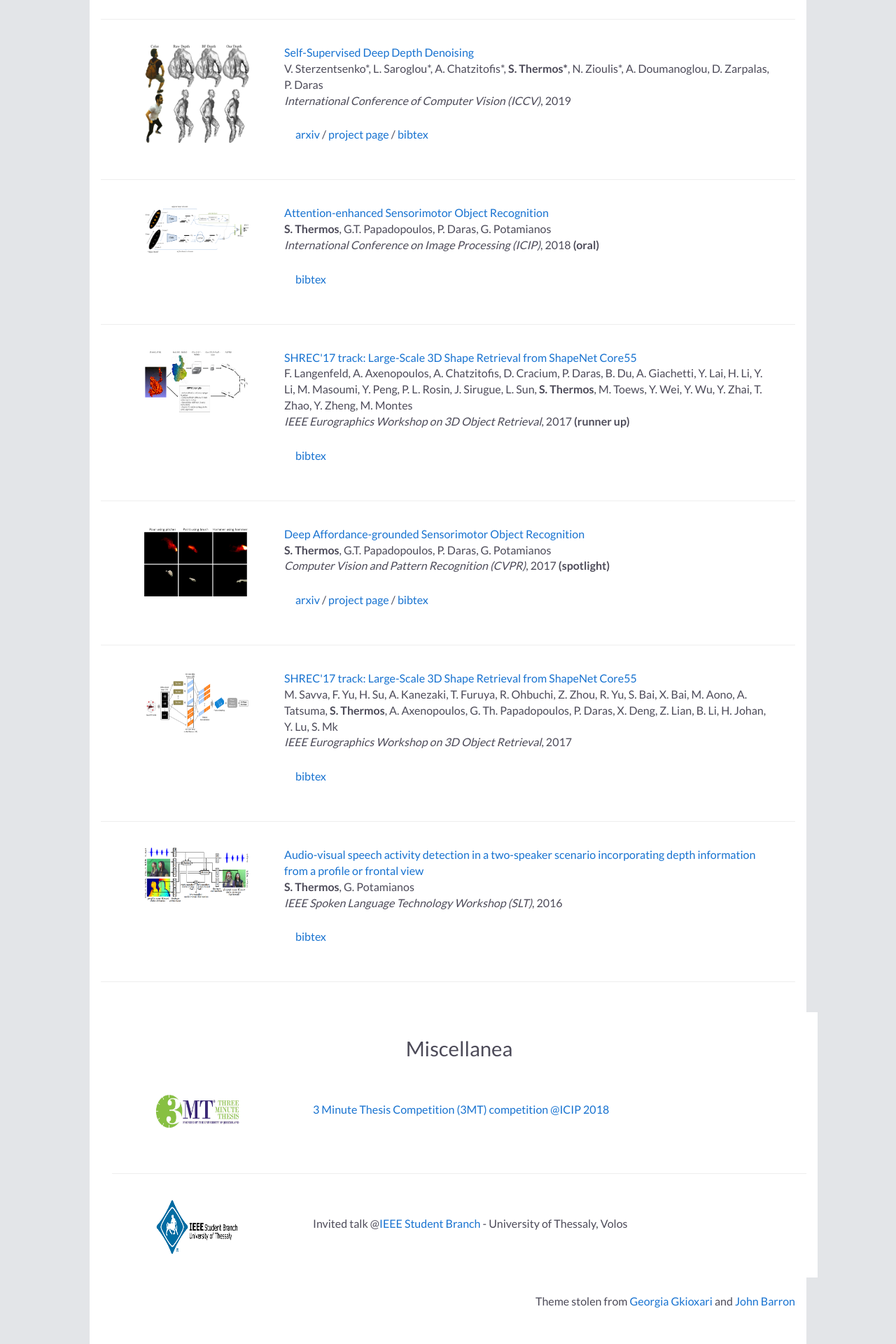
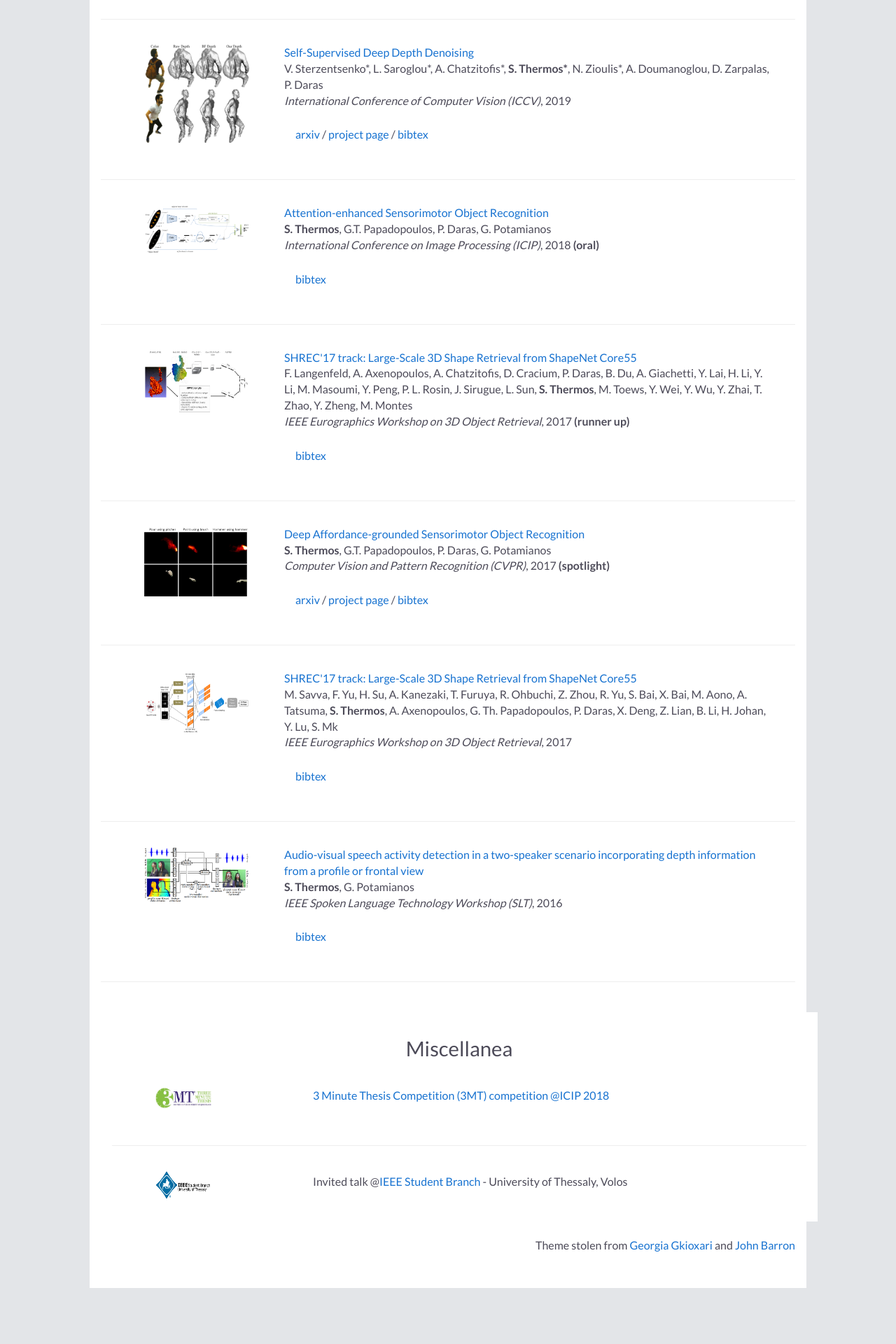
Before and after one commit to spthermo/spthermo.github.io, a Jekyll site: the page built from index.md, in a window 1280 px wide. Shown: the part 887-2807 px from the top of the page at 70% size. Built offline with Jekyll 4.4.1, drawn with Linux system fonts in a browser that asks for light colours; nearby versions of some CDN libraries; our own code applies the rules of GitHub Pages for plain Markdown files; after the commit the page ends 2727 px from its top, so only the background shows below that.

Commit message:
Update default.html

```diff
--- a/_layouts/default.html
+++ b/_layouts/default.html
@@ -252,7 +252,7 @@
 
     <div class="publication">
       <table width="900" align="center" border="0" cellpadding="0">
-        <td width="25%"><img src="assets/images/3mt.png" alt="3mt" width="120" height="100"></td>
+        <td width="25%"><img src="assets/images/3mt.png" alt="3mt" width="80" height="60"></td>
         <td width="75%" valign="center">
           <p>
             <a href="https://2018.ieeeicip.org/3MT.asp"><heading>3 Minute Thesis Competition (3MT) competition @ICIP 2018 </a></heading><br>
@@ -264,7 +264,7 @@
 
     <div class="publication">
       <table width="900" align="center" border="0" cellpadding="0">
-        <td width="25%"><img src="assets/images/ieee_sb_volos.png" alt="sb" width="120" height="80"></td>
+        <td width="25%"><img src="assets/images/ieee_sb_volos.png" alt="sb" width="80" height="40"></td>
         <td width="75%" valign="center">
           <p>
             <heading> Invited talk @<a href="https://ieee.e-ce.uth.gr/">IEEE Student Branch</a> - University of Thessaly, Volos</heading><br>
```
